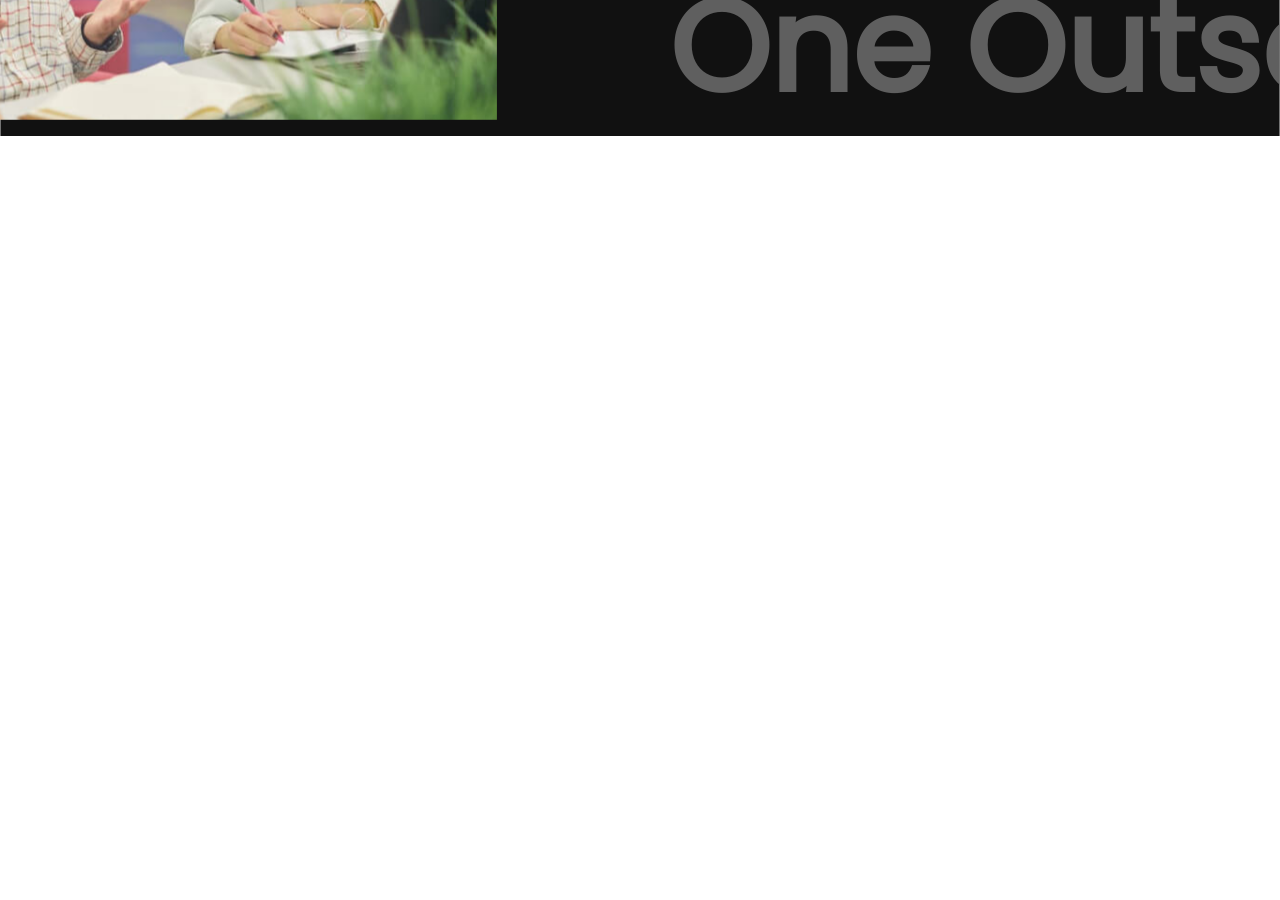
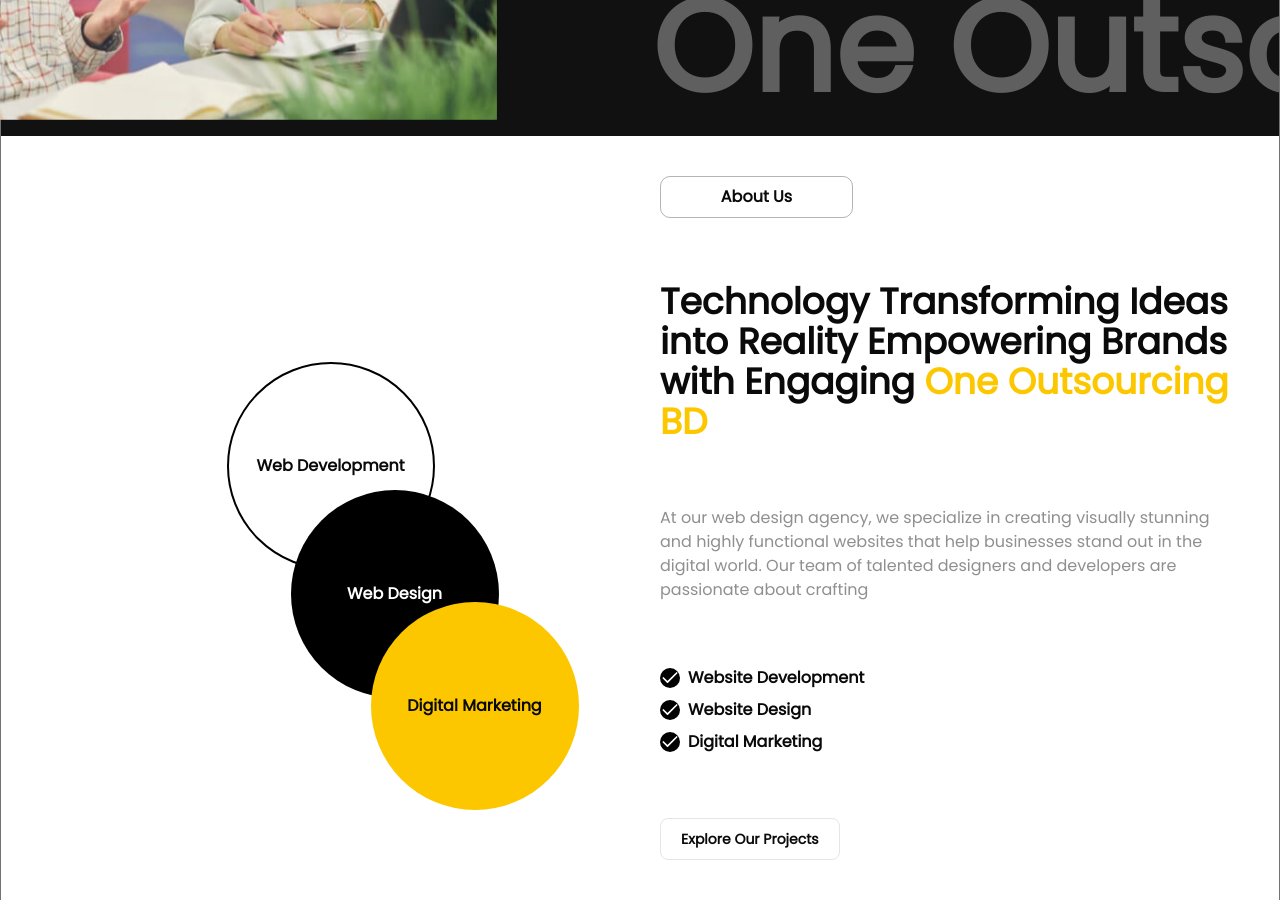
Before and after one commit to md-touhidur-zaman/One_Outsourcing_BD, a Next.js app: page / in a window 1280 px wide. Shown: the part 1420-2320 px from the top of the page. Before the commit the page ends 1557 px from the top, so only its background shows below. Built offline with nearby package versions, Linux system fonts and the light colour scheme.

Commit message:
The about us section in the homepage desing is completed

```diff
--- a/src/app/page.tsx
+++ b/src/app/page.tsx
@@ -1,3 +1,4 @@
+import About from "@/components/modules/Home/About";
 import HeroSection from "@/components/modules/Home/HeroSection";
 import Navbar from "@/components/Shared/Navbar";
 // import Image from "next/image";
@@ -12,11 +13,13 @@
           <Navbar />
         </div>
 
-
-
-        <div className="container mx-auto ">
+        <div className="container mx-auto">
           <HeroSection />
         </div>
+      </div>
+
+      <div className="container mx-auto" >
+        <About/>
       </div>
     </>
   );
--- /dev/null
+++ b/src/components/modules/Home/About.tsx
@@ -0,0 +1,76 @@
+import { Button } from "@/components/ui/button";
+import { Check } from "lucide-react";
+
+export default function About() {
+  return (
+    <div className="p-10   md:border-l md:border-l-muted-foreground md:border-r md:border-r-muted-foreground flex flex-col-reverse lg:flex-row gap-10 justify-center items-center">
+      <div className="lg:w-1/2 flex justify-center lg:-mt-24">
+        <div className="relative space-y-2">
+          <div className="h-52 w-52 rounded-full border-2 border-black flex justify-center items-center p-2 font-bold">
+            Web Development
+          </div>
+          <div className="md:absolute md:top-32 md:left-16 h-52 w-52 rounded-full bg-black text-white flex justify-center items-center p-2 font-bold">
+            Web Design
+          </div>
+          <div className="md:absolute md:top-60 md:left-36 h-52 w-52 rounded-full bg-yellow-400  flex justify-center items-center p-2 font-bold">
+            Digital Marketing
+          </div>
+        </div>
+      </div>
+
+      <div className="lg:w-1/2">
+        <div className="space-y-16">
+          <p className="px-3 py-2 border border-foreground/30 rounded-lg w-1/3 text-center font-bold">
+            About Us
+          </p>
+
+          <h1 className="text-3xl md:text-4xl font-bold">
+            Technology Transforming Ideas into Reality Empowering Brands with
+            Engaging{" "}
+            <span className="text-yellow-400 py-0">One Outsourcing BD</span>
+          </h1>
+
+          <p className="text-muted-foreground/80">
+            At our web design agency, we specialize in creating visually
+            stunning and highly functional websites that help businesses stand
+            out in the digital world. Our team of talented designers and
+            developers are passionate about crafting
+          </p>
+
+          <div className="space-y-2">
+            <div className="flex items-center gap-2">
+              <div className="h-5 w-5 flex justify-center items-center bg-black rounded-full">
+                <Check className="text-white font-bold" />
+              </div>
+              <div>
+                <p className="font-bold">Website Development</p>
+              </div>
+            </div>
+            <div className="flex items-center gap-2">
+              <div className="h-5 w-5 flex justify-center items-center bg-black rounded-full">
+                <Check className="text-white font-bold" />
+              </div>
+              <div>
+                <p className="font-bold">Website Design</p>
+              </div>
+            </div>
+            <div className="flex items-center gap-2">
+              <div className="h-5 w-5 flex justify-center items-center bg-black rounded-full">
+                <Check className="text-white font-bold" />
+              </div>
+              <div>
+                <p className="font-bold">Digital Marketing</p>
+              </div>
+            </div>
+          </div>
+
+          <div>
+            <Button className="bg-white hover:bg-yellow-400 text-foreground px-5 py-5 font-bold border cursor-pointer ease-in transition-all duration-300">
+              Explore Our Projects
+            </Button>
+          </div>
+        </div>
+      </div>
+    </div>
+  );
+}
```
